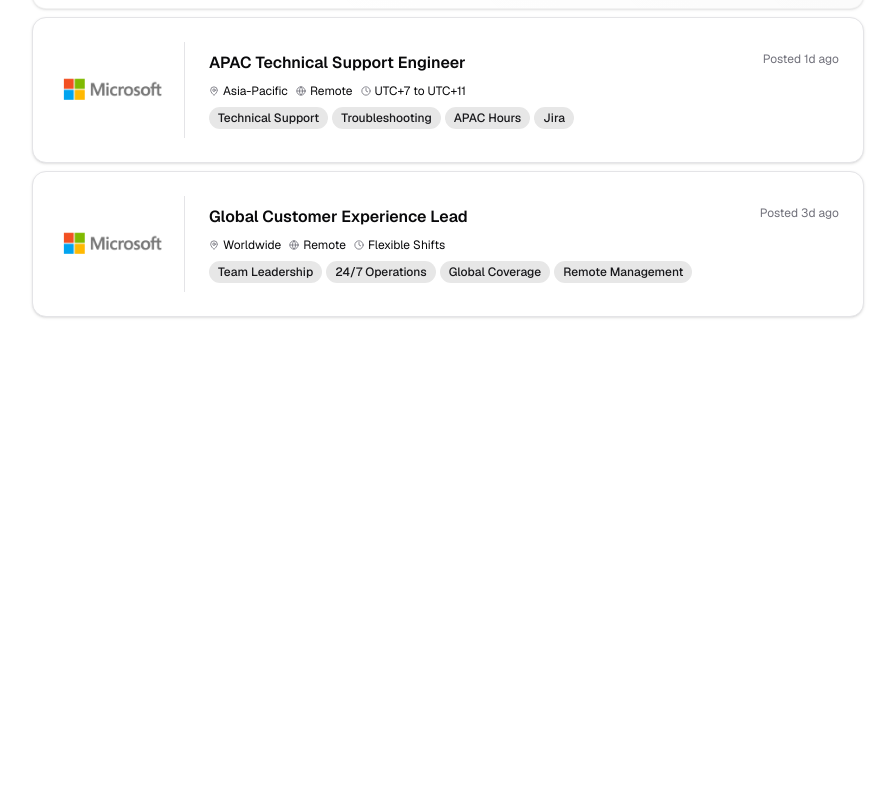
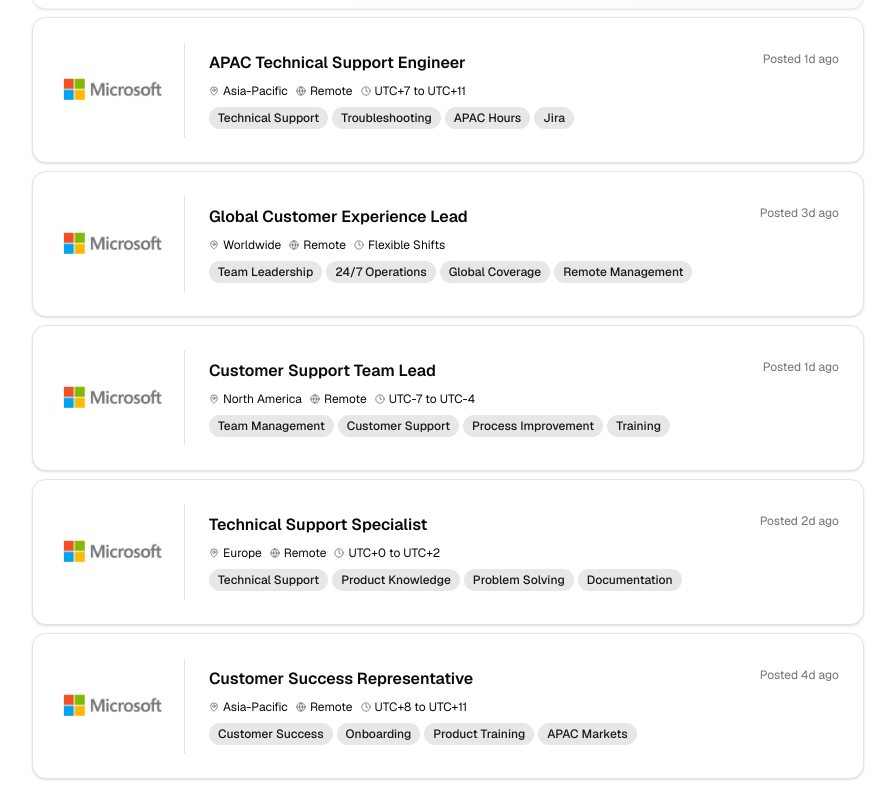
Before and after one commit to katsuragawaa/aligndesk, a Next.js app: page / in a window 1280 px wide. Shown: the part 1405-2192 px from the top of the page, without its empty margins (192-1087 px from the left). Before the commit the page ends 1730 px from the top, so only its background shows below. Built offline with nearby package versions, Linux system fonts and the light colour scheme.

Commit message:
feat: add new job listings for customer support and technical roles

```diff
--- a/components/jobs.tsx
+++ b/components/jobs.tsx
@@ -50,6 +50,30 @@
       "Global Coverage",
       "Remote Management",
     ],
+  },
+  {
+    title: "Customer Support Team Lead",
+    location: "North America",
+    type: "Remote",
+    timezone: "UTC-7 to UTC-4",
+    posted: "1d ago",
+    skills: ["Team Management", "Customer Support", "Process Improvement", "Training"],
+  },
+  {
+    title: "Technical Support Specialist",
+    location: "Europe",
+    type: "Remote",
+    timezone: "UTC+0 to UTC+2",
+    posted: "2d ago",
+    skills: ["Technical Support", "Product Knowledge", "Problem Solving", "Documentation"],
+  },
+  {
+    title: "Customer Success Representative",
+    location: "Asia-Pacific",
+    type: "Remote",
+    timezone: "UTC+8 to UTC+11",
+    posted: "4d ago",
+    skills: ["Customer Success", "Onboarding", "Product Training", "APAC Markets"],
   },
 ];
 
```
